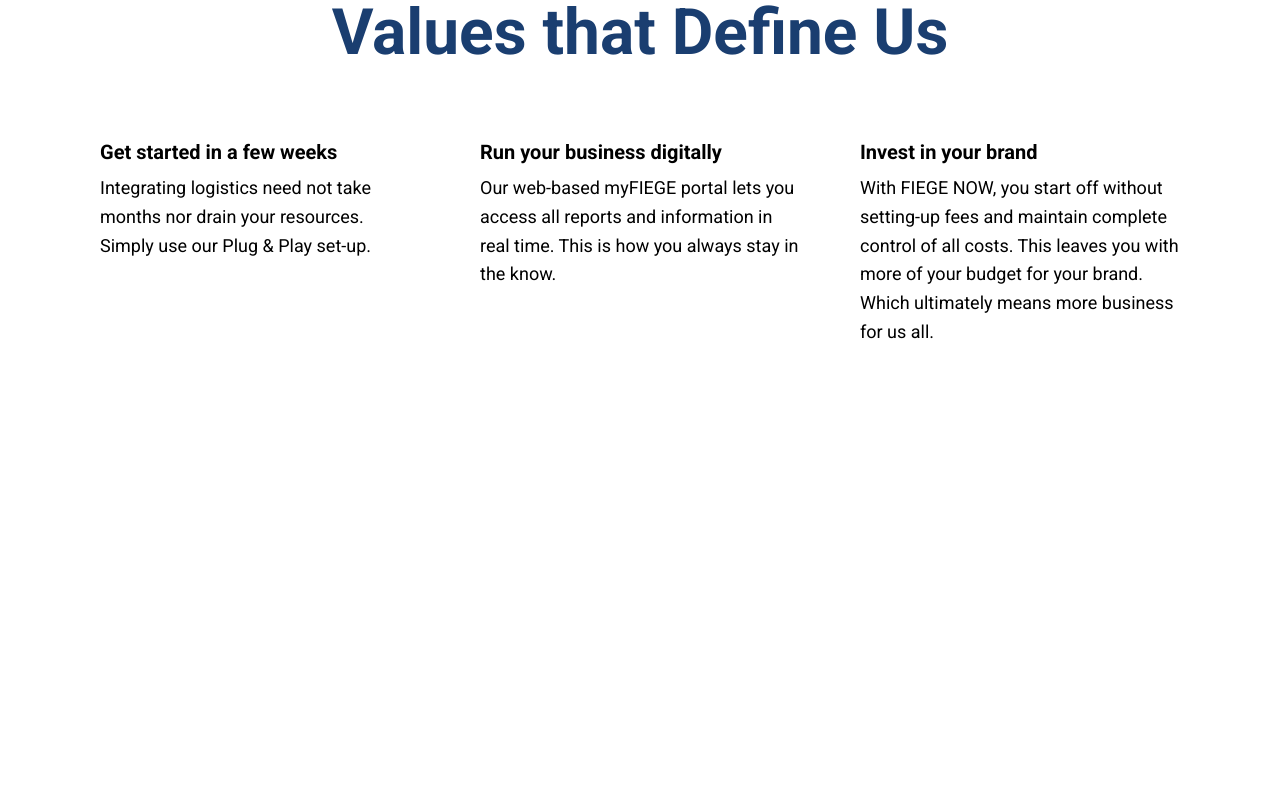
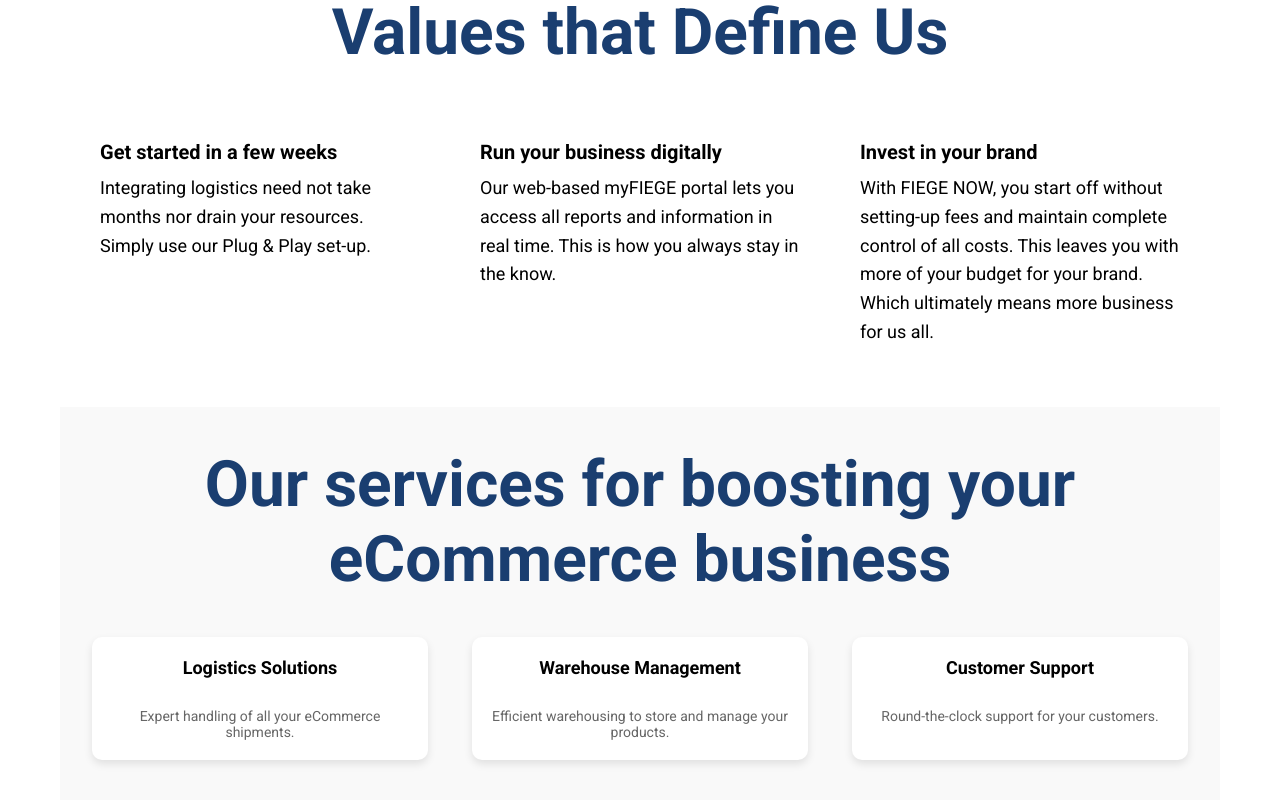
Before and after one commit to yashrawat1905/NGFL_website, a React (Vite) app: page /msme in a window 1280 px wide. Shown: the part 850-1650 px from the top of the page. Before the commit the page ends 1257 px from the top, so only its background shows below. Built offline with nearby package versions, Linux system fonts and the light colour scheme.

Commit message:
Solutions pages updated

```diff
--- /dev/null
+++ b/src/Components/Solutions/Service.css
@@ -0,0 +1,50 @@
+.service-section {
+    padding: 40px 20px;
+    background-color: #f9f9f9;
+    margin-left: 60px;
+    margin-right: 60px;
+  }
+
+  .section-title {
+    font-size: 64px;
+    font-weight: bold;
+    text-align: center;
+    margin-bottom: 40px;
+    font-family: "Roboto", sans-serif;
+    color: #1A3E70;
+  }
+
+  .service-cards {
+    display: flex;
+    justify-content: space-around;
+    flex-wrap: wrap;
+    gap: 20px;
+  }
+
+  .service-card {
+    background-color: #fff;
+    border-radius: 10px;
+    box-shadow: 0 4px 8px rgba(0, 0, 0, 0.1);
+    padding: 20px;
+    width: 30%;
+    min-width: 280px;
+    text-align: center;
+  }
+
+  .service-card:hover {
+    transform: translateY(-5px);
+    box-shadow: 0 6px 12px rgba(0, 0, 0, 0.2);
+  }
+
+  .card-heading {
+    font-size: 18px;
+    font-weight: 600;
+    margin-bottom: 30px;
+    font-family: "Roboto", sans-serif;
+  }
+
+  .card-description {
+    font-size: 14px;
+    color: #666;
+    font-family: "Roboto", sans-serif;
+  }
--- /dev/null
+++ b/src/Components/Solutions/Sevice.jsx
@@ -0,0 +1,24 @@
+/* eslint-disable react/prop-types */
+// eslint-disable-next-line no-unused-vars
+import React from 'react';
+import './Service.css';
+
+
+const Service = ({ cardData }) => {
+  return (
+    <section className="service-section">
+      <h2 className="section-title">Our services for boosting your eCommerce business</h2>
+
+      <div className="service-cards">
+        {cardData.map((card, index) => (
+          <div key={index} className="service-card">
+            <h3 className="card-heading">{card.title}</h3>
+            <p className="card-description">{card.description}</p>
+          </div>
+        ))}
+      </div>
+    </section>
+  );
+};
+
+export default Service;
--- a/src/Pages/Resources/Glossary/Glossary.css
+++ b/src/Pages/Resources/Glossary/Glossary.css
@@ -36,6 +36,8 @@
     font-size: 3rem;
     font-weight: bold;
     margin-bottom: 20px;
+    font-family: "Roboto", sans-serif;
+    color: rgb(129, 20, 20);
     text-shadow: 2px 2px 8px rgba(0, 0, 0, 0.7);
   }
 
--- a/src/Pages/Solutions/Enterprise/Enterprise.jsx
+++ b/src/Pages/Solutions/Enterprise/Enterprise.jsx
@@ -5,13 +5,23 @@
 import Hero from '../../../Components/Solutions/Hero'
 import image from '../../../assets/solutions/bg.avif'
 import Value from '../../../Components/Solutions/Value'
+import Service from '../../../Components/Solutions/Sevice'
 
 const Enterprise = () => {
-  const values = [
+   // Value section ---
+   const values = [
     { title: 'Get started in a few weeks', description: 'Integrating logistics need not take months nor drain your resources. Simply use our Plug & Play set-up.' },
     { title: 'Run your business digitally', description: 'Our web-based myFIEGE portal lets you access all reports and information in real time. This is how you always stay in the know.' },
     { title: 'Invest in your brand', description: 'With FIEGE NOW, you start off without setting-up fees and maintain complete control of all costs. This leaves you with more of your budget for your brand. Which ultimately means more business for us all.' },
   ];
+
+  // Service section cards
+  const pageData = [
+    { title: "Logistics Solutions", description: "Expert handling of all your eCommerce shipments." },
+    { title: "Warehouse Management", description: "Efficient warehousing to store and manage your products." },
+    { title: "Customer Support", description: "Round-the-clock support for your customers." }
+  ];
+
   return (
     <div>
         <Navbar/>
@@ -34,6 +44,7 @@
         buttonText="GET STARTED"
       />
       <Value values={values} />
+      <Service cardData={pageData} />
     </div>
   )
 }
--- a/src/Pages/Solutions/Msme/Msme.jsx
+++ b/src/Pages/Solutions/Msme/Msme.jsx
@@ -5,13 +5,23 @@
 import Hero from '../../../Components/Solutions/Hero'
 import image from '../../../assets/solutions/hero.png'
 import Value from '../../../Components/Solutions/Value'
+import Service from '../../../Components/Solutions/Sevice'
 
 const Msme = () => {
-  const values = [
-    { title: 'Get started in a few weeks', description: 'Integrating logistics need not take months nor drain your resources. Simply use our Plug & Play set-up.' },
-    { title: 'Run your business digitally', description: 'Our web-based myFIEGE portal lets you access all reports and information in real time. This is how you always stay in the know.' },
-    { title: 'Invest in your brand', description: 'With FIEGE NOW, you start off without setting-up fees and maintain complete control of all costs. This leaves you with more of your budget for your brand. Which ultimately means more business for us all.' },
-  ];
+    // Value section ---
+    const values = [
+      { title: 'Get started in a few weeks', description: 'Integrating logistics need not take months nor drain your resources. Simply use our Plug & Play set-up.' },
+      { title: 'Run your business digitally', description: 'Our web-based myFIEGE portal lets you access all reports and information in real time. This is how you always stay in the know.' },
+      { title: 'Invest in your brand', description: 'With FIEGE NOW, you start off without setting-up fees and maintain complete control of all costs. This leaves you with more of your budget for your brand. Which ultimately means more business for us all.' },
+    ];
+
+    // Service section cards
+    const pageData = [
+      { title: "Logistics Solutions", description: "Expert handling of all your eCommerce shipments." },
+      { title: "Warehouse Management", description: "Efficient warehousing to store and manage your products." },
+      { title: "Customer Support", description: "Round-the-clock support for your customers." }
+    ];
+
   return (
     <div>
         <Navbar/>
@@ -34,6 +44,7 @@
         buttonText="GET STARTED"
       />
        <Value values={values} />
+       <Service cardData={pageData} />
     </div>
   )
 }
--- a/src/Pages/Solutions/Startups/Startups.jsx
+++ b/src/Pages/Solutions/Startups/Startups.jsx
@@ -5,13 +5,23 @@
 import Hero from '../../../Components/Solutions/Hero'
 import image from '../../../assets/solutions/hero.png'
 import Value from '../../../Components/Solutions/Value'
+import Service from '../../../Components/Solutions/Sevice'
 
 const Startups = () => {
+  // Value section ---
   const values = [
     { title: 'Get started in a few weeks', description: 'Integrating logistics need not take months nor drain your resources. Simply use our Plug & Play set-up.' },
     { title: 'Run your business digitally', description: 'Our web-based myFIEGE portal lets you access all reports and information in real time. This is how you always stay in the know.' },
     { title: 'Invest in your brand', description: 'With FIEGE NOW, you start off without setting-up fees and maintain complete control of all costs. This leaves you with more of your budget for your brand. Which ultimately means more business for us all.' },
   ];
+
+  // Service section card ---
+  const pageData = [
+    { title: "Logistics Solutions", description: "Expert handling of all your eCommerce shipments." },
+    { title: "Warehouse Management", description: "Efficient warehousing to store and manage your products." },
+    { title: "Customer Support", description: "Round-the-clock support for your customers." }
+  ];
+
   return (
     <div>
        <Navbar/>
@@ -34,6 +44,7 @@
          buttonText="GET STARTED"
        />
        <Value values={values} />
+       <Service cardData={pageData} />
 
     </div>
   )
```
Also changed, not shown: src/Components/Industries/Main.jsx (added, +11 -0 lines), src/Components/Industries/Main.css (added).
